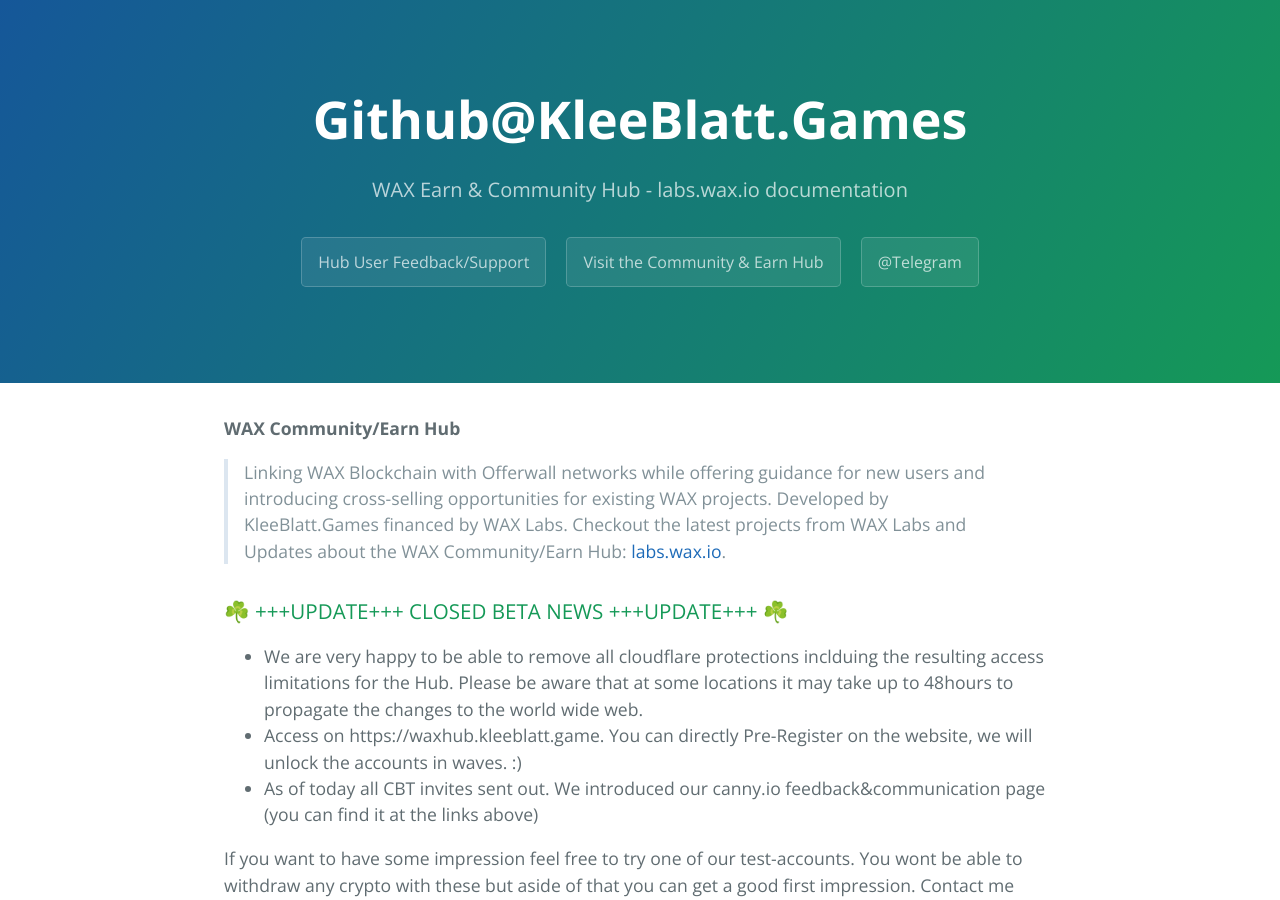
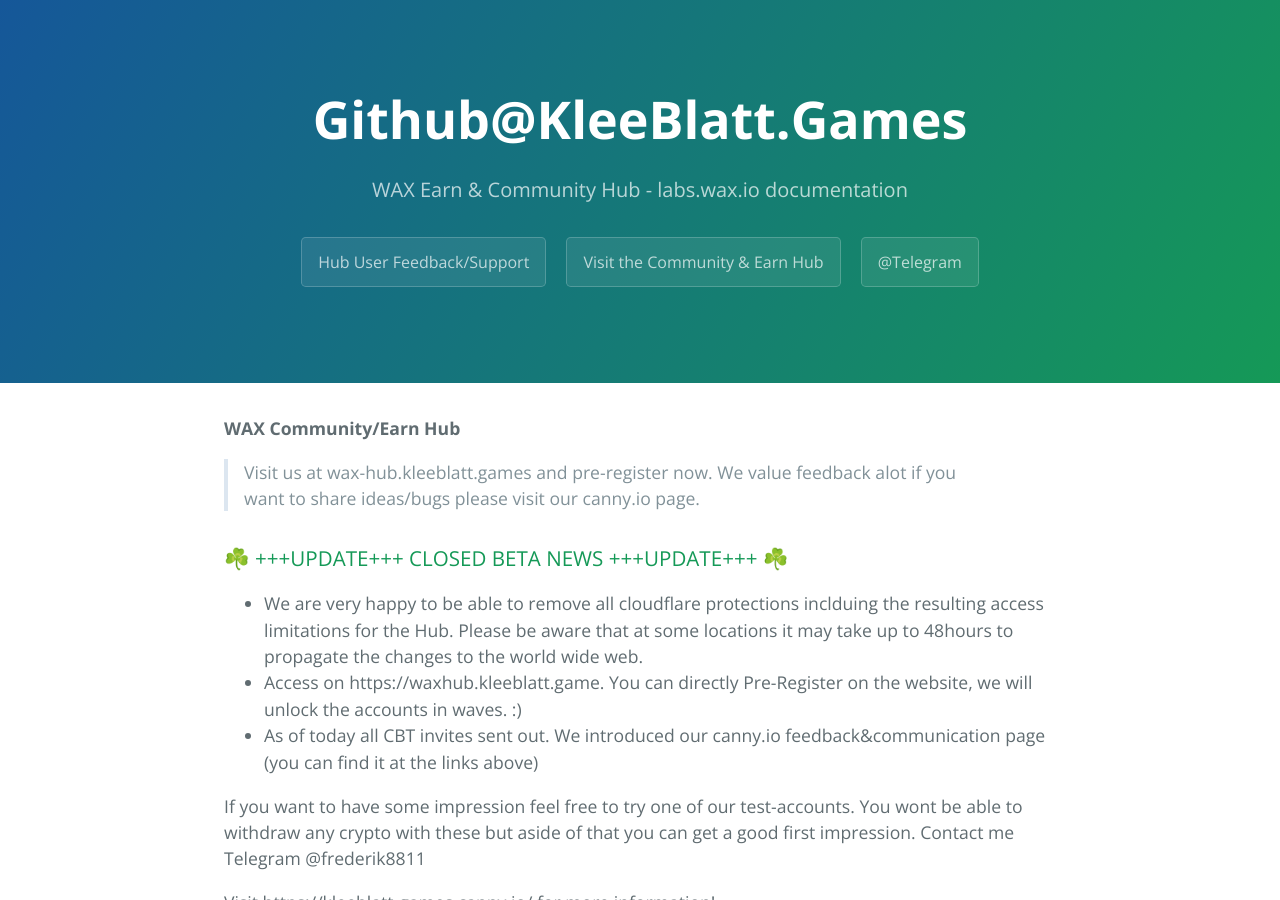
Before and after one commit to KleeblattGames/KleeblattGames.github.io, a Jekyll site: the page built from index.md, in a window 1280 px wide and 900 px high. Built offline with Jekyll 4.4.1, drawn with Linux system fonts in a browser that asks for light colours; comment, search, counter and statistics services are not loaded.

Commit message:
Update index.md

```diff
--- a/index.md
+++ b/index.md
@@ -5,8 +5,8 @@
 
 **WAX Community/Earn Hub**
 
-> Linking WAX Blockchain with Offerwall networks while offering guidance for new users and introducing cross-selling opportunities for existing WAX projects.
-> Developed by KleeBlatt.Games financed by WAX Labs. Checkout the latest projects from WAX Labs and Updates about the WAX Community/Earn Hub: [labs.wax.io](https://labs.wax.io/).
+> Visit us at wax-hub.kleeblatt.games and pre-register now.
+> We value feedback alot if you want to share ideas/bugs please visit our canny.io page.
 
 ### ☘️ +++UPDATE+++ CLOSED BETA NEWS +++UPDATE+++ ☘️
 
```
